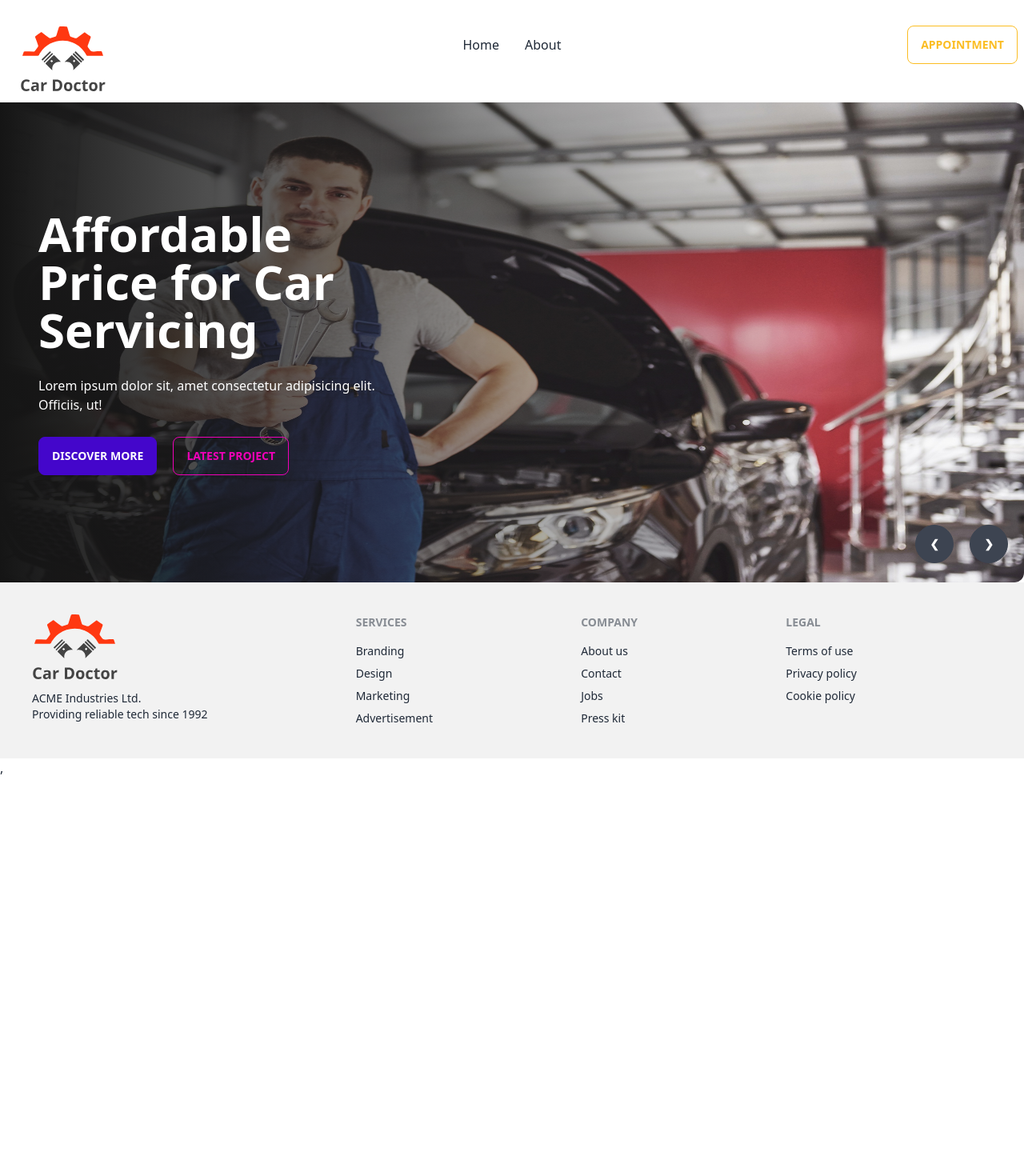
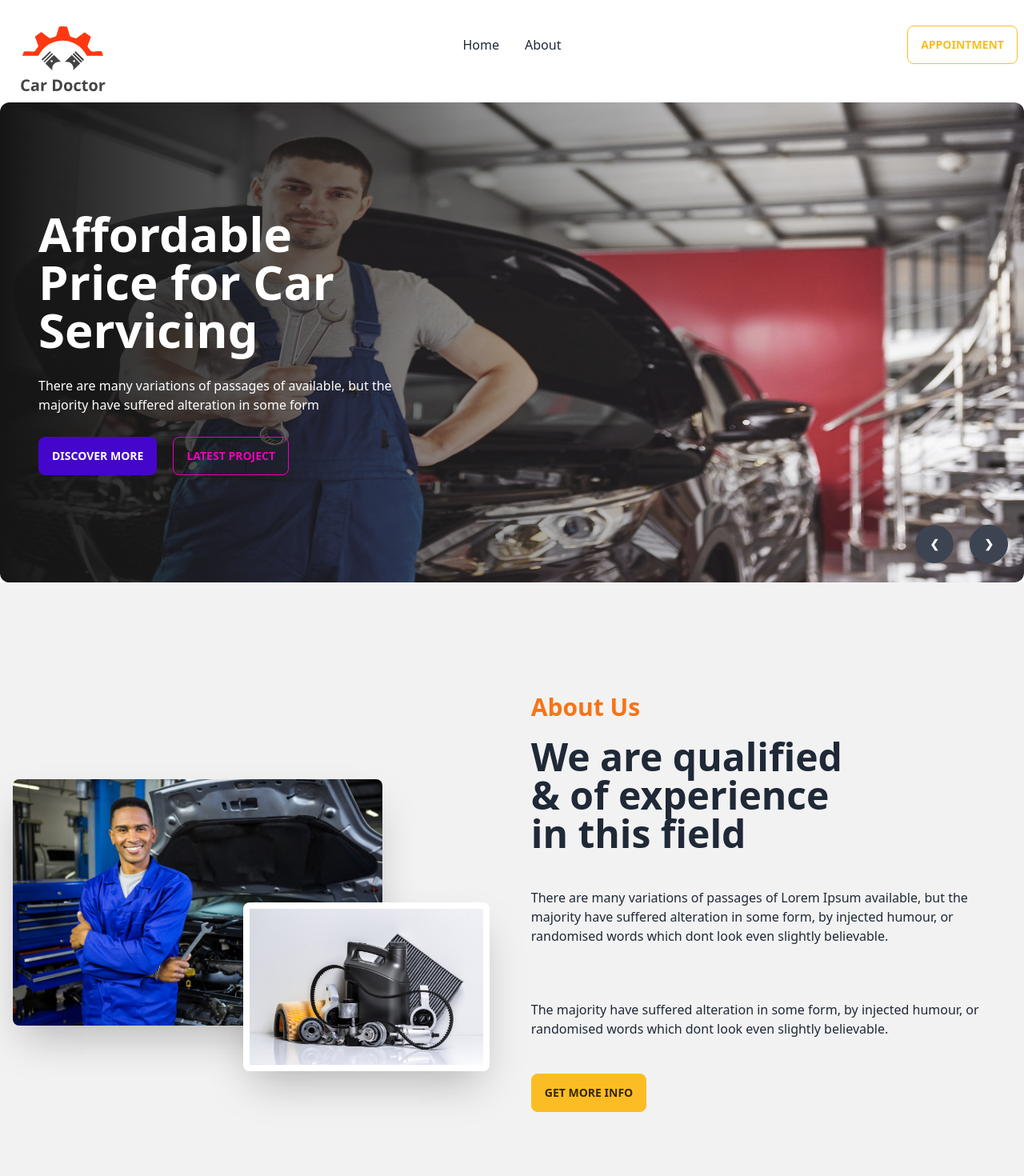
Before and after one commit to muhiminul-islam/car-doctor-client, a React (Vite) app: page / in a window 1280 px wide. Shown: the top 1470 px of the page at 80% size. Before the commit the page ends 972 px from the top, so only its background shows below. Built offline with nearby package versions, Linux system fonts and the light colour scheme.

Commit message:
about section done

```diff
--- /dev/null
+++ b/src/pages/Home/About/About.jsx
@@ -0,0 +1,24 @@
+import person from '../../../assets/images/about_us/person.jpg'
+import parts from '../../../assets/images/about_us/parts.jpg'
+
+const About = () => {
+    return (
+        <div className="hero min-h-screen bg-base-200">
+            <div className="hero-content flex-col lg:flex-row">
+                <div className='lg:w-1/2 relative'>
+                    <img src={person} className="w-3/4 rounded-lg shadow-2xl" />
+                    <img src={parts} className="w-1/2 absolute right-5 top-1/2 border-8 border-white rounded-lg shadow-2xl" />
+                </div>
+                <div className='lg:w-1/2 space-y-5 p-4'>
+                    <h3 className='text-3xl text-orange-500 font-bold'>About Us</h3>
+                    <h1 className="text-5xl font-bold">We are qualified <br /> & of experience <br /> in this field</h1>
+                    <p className="py-6">There are many variations of passages of Lorem Ipsum available, but the majority have suffered alteration in some form, by injected humour, or randomised words which dont look even slightly believable. </p>
+                    <p className="py-6">The majority have suffered alteration in some form, by injected humour, or randomised words which dont look even slightly believable. </p>
+                    <button className="btn btn-warning">Get More Info</button>
+                </div>
+            </div>
+        </div>
+    );
+};
+
+export default About;
--- a/src/pages/Home/Banner/Banner.jsx
+++ b/src/pages/Home/Banner/Banner.jsx
@@ -3,18 +3,16 @@
 import img2 from '../../../assets/images/banner/2.jpg'
 import img3 from '../../../assets/images/banner/3.jpg'
 import img4 from '../../../assets/images/banner/4.jpg'
-import img5 from '../../../assets/images/banner/5.jpg'
-import img6 from '../../../assets/images/banner/6.jpg'
 
 const Banner = () => {
     return (
         <div className="carousel w-full h-[600px]">
             <div id="slide1" className="carousel-item relative w-full">
                 <img src={img1} className="w-full rounded-xl" />
-                <div className="absolute h-full flex items-center  left-0 top-0 bg-gradient-to-r from-[#151515] to-[rgba(21, 21, 21, 0)]">
+                <div className="absolute rounded-xl h-full flex items-center  left-0 top-0 bg-gradient-to-r from-[#151515] to-[rgba(21, 21, 21, 0)]">
                     <div className='text-white w-1/2 space-y-7 pl-12'>
                         <h2 className='text-6xl font-bold'>Affordable Price for Car Servicing</h2>
-                        <p>Lorem ipsum dolor sit, amet consectetur adipisicing elit. Officiis, ut!</p>
+                        <p>There are many variations of passages of  available, but the majority have suffered alteration in some form</p>
                         <div >
                             <button className="btn btn-active btn-primary mr-5">Discover More</button>
                             <button className="btn btn-outline btn-secondary">Latest Project</button>
@@ -27,21 +25,51 @@
                 </div>
             </div>
             <div id="slide2" className="carousel-item relative w-full">
-                <img src={img2} className="w-full" />
+            <img src={img2} className="w-full rounded-xl" />
+                <div className="absolute rounded-xl h-full flex items-center  left-0 top-0 bg-gradient-to-r from-[#151515] to-[rgba(21, 21, 21, 0)]">
+                    <div className='text-white w-1/2 space-y-7 pl-12'>
+                        <h2 className='text-6xl font-bold'>Affordable Price for Car Servicing</h2>
+                        <p>Lorem ipsum dolor sit, amet consectetur adipisicing elit. Officiis, ut!</p>
+                        <div >
+                            <button className="btn btn-active btn-primary mr-5">Discover More</button>
+                            <button className="btn btn-outline btn-secondary">Latest Project</button>
+                        </div>
+                    </div>
+                </div>
                 <div className="absolute flex justify-end transform -translate-y-1/2 left-5 right-5 bottom-0">
                     <a href="#slide1" className="btn btn-circle mr-5">❮</a>
                     <a href="#slide3" className="btn btn-circle">❯</a>
                 </div>
             </div>
             <div id="slide3" className="carousel-item relative w-full">
-                <img src={img3} className="w-full" />
+            <img src={img3} className="w-full rounded-xl" />
+                <div className="absolute rounded-xl h-full flex items-center  left-0 top-0 bg-gradient-to-r from-[#151515] to-[rgba(21, 21, 21, 0)]">
+                    <div className='text-white w-1/2 space-y-7 pl-12'>
+                        <h2 className='text-6xl font-bold'>Affordable Price for Car Servicing</h2>
+                        <p>Lorem ipsum dolor sit, amet consectetur adipisicing elit. Officiis, ut!</p>
+                        <div >
+                            <button className="btn btn-active btn-primary mr-5">Discover More</button>
+                            <button className="btn btn-outline btn-secondary">Latest Project</button>
+                        </div>
+                    </div>
+                </div>
                 <div className="absolute flex justify-end transform -translate-y-1/2 left-5 right-5 bottom-0">
                     <a href="#slide2" className="btn btn-circle mr-5">❮</a>
                     <a href="#slide4" className="btn btn-circle">❯</a>
                 </div>
             </div>
             <div id="slide4" className="carousel-item relative w-full">
-                <img src={img4} className="w-full" />
+            <img src={img4} className="w-full rounded-xl" />
+                <div className="absolute rounded-xl h-full flex items-center  left-0 top-0 bg-gradient-to-r from-[#151515] to-[rgba(21, 21, 21, 0)]">
+                    <div className='text-white w-1/2 space-y-7 pl-12'>
+                        <h2 className='text-6xl font-bold'>Affordable Price for Car Servicing</h2>
+                        <p>Lorem ipsum dolor sit, amet consectetur adipisicing elit. Officiis, ut!</p>
+                        <div >
+                            <button className="btn btn-active btn-primary mr-5">Discover More</button>
+                            <button className="btn btn-outline btn-secondary">Latest Project</button>
+                        </div>
+                    </div>
+                </div>
                 <div className="absolute flex justify-end transform -translate-y-1/2 left-5 right-5 bottom-0">
                     <a href="#slide3" className="btn btn-circle mr-5">❮</a>
                     <a href="#slide1" className="btn btn-circle">❯</a>
--- a/src/pages/Home/Home/Home.jsx
+++ b/src/pages/Home/Home/Home.jsx
@@ -1,3 +1,4 @@
+import About from "../About/About";
 import Banner from "../Banner/Banner";
 
 
@@ -5,6 +6,7 @@
     return (
         <div>
             <Banner></Banner>
+            <About></About>
         </div>
     );
 };
```
